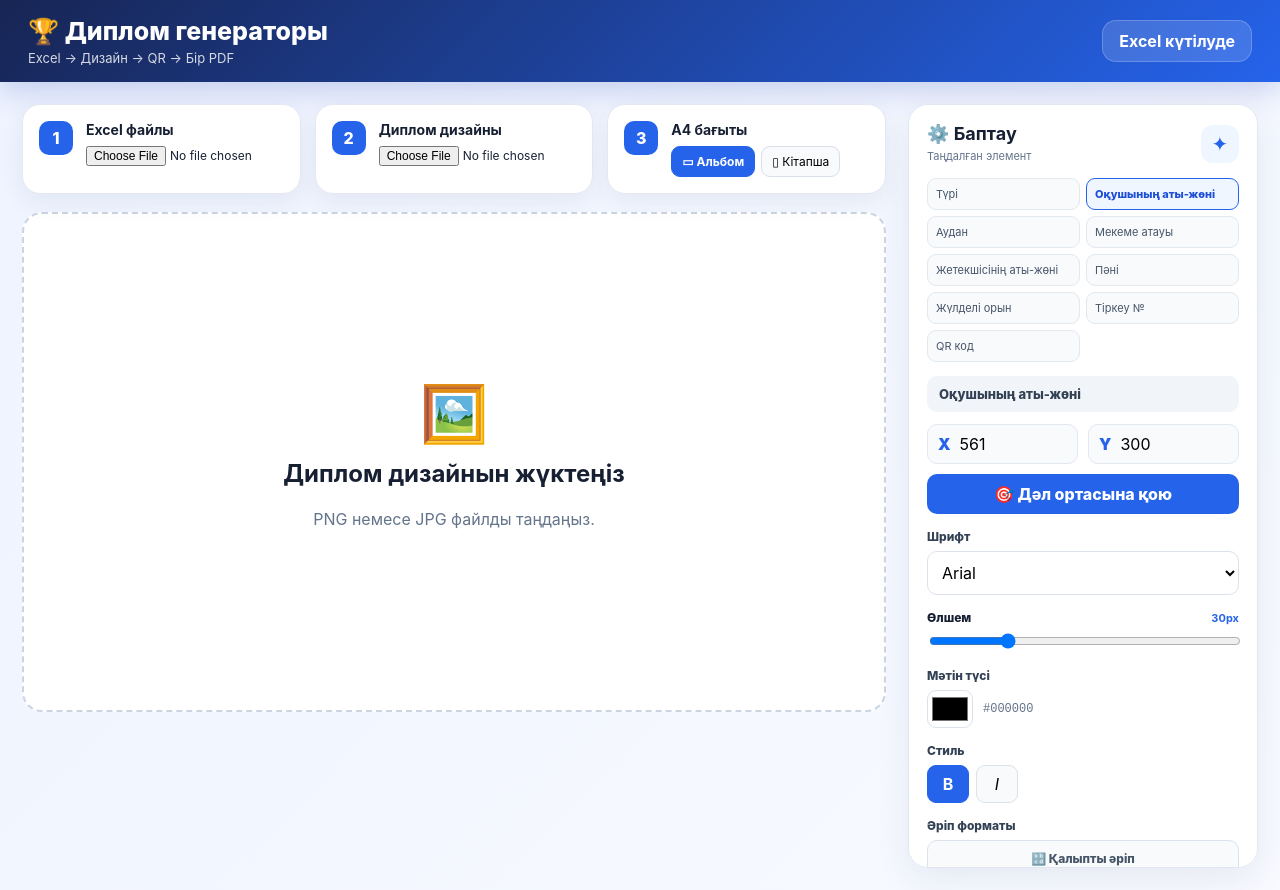
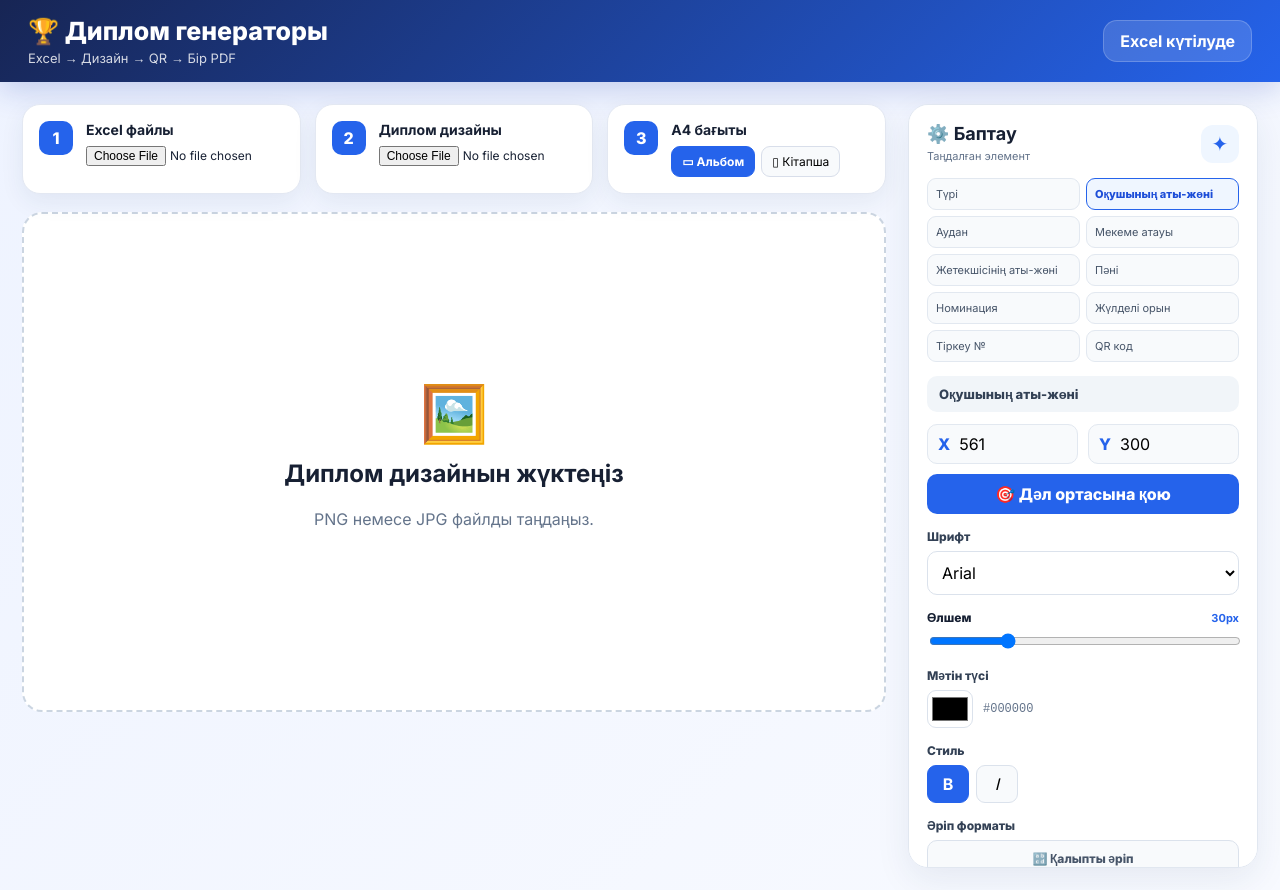
Before and after one commit to almatyoblysy/diplom-2026, a React (Vite) app: page / in a window 1280 px wide. Built offline with nearby package versions, Linux system fonts and the light colour scheme.

Commit message:
QR code update

```diff
--- a/src/App.jsx
+++ b/src/App.jsx
@@ -1,7 +1,33 @@
+import "@fontsource/montserrat/400.css";
+import "@fontsource/montserrat/700.css";
+
+import "@fontsource/noto-sans/400.css";
+import "@fontsource/noto-sans/700.css";
+
+import "@fontsource/noto-serif/400.css";
+import "@fontsource/noto-serif/700.css";
+
+import "@fontsource/playfair-display/400.css";
+import "@fontsource/playfair-display/700.css";
+
+import "@fontsource/cormorant-garamond/400.css";
+import "@fontsource/cormorant-garamond/700.css";
+
 import { useEffect, useMemo, useRef, useState } from "react";
 import * as XLSX from "xlsx";
 import QRCode from "qrcode";
 import jsPDF from "jspdf";
+
+const FONT_URL =
+  "https://fonts.googleapis.com/css2?family=Cormorant+Garamond:wght@400;500;600;700&family=Inter:wght@400;500;600;700;800&family=Lora:wght@400;500;600;700&family=Merriweather:wght@400;700&family=Montserrat:wght@400;500;600;700;800&family=Nunito:wght@400;500;600;700;800&family=Open+Sans:wght@400;600;700;800&family=Oswald:wght@400;500;600;700&family=PT+Sans:wght@400;700&family=PT+Serif:wght@400;700&family=Playfair+Display:wght@400;500;600;700;800&family=Raleway:wght@400;500;600;700;800&display=swap";
+
+const fontLink = document.createElement("link");
+fontLink.rel = "stylesheet";
+fontLink.href = FONT_URL;
+
+if (!document.head.querySelector(`link[href="${FONT_URL}"]`)) {
+  document.head.appendChild(fontLink);
+}
 
 function App() {
   // =========================================================
@@ -130,6 +156,21 @@ function App() {
     },
 
     {
+      id: "nomination",
+      label: "Номинация",
+      x: 561,
+      y: 520,
+      fontFamily: "Arial",
+      fontSize: 20,
+      fontWeight: "normal",
+      fontStyle: "normal",
+      color: "#000000",
+      textAlign: "center",
+      uppercase: false,
+      visible: true,
+    },
+
+    {
       id: "place",
       label: "Жүлделі орын",
       x: 561,
@@ -172,7 +213,7 @@ function App() {
       textAlign: "center",
       uppercase: false,
       visible: true,
-      qrSize: 120,
+      qrSize: 280,
     },
   ]);
 
@@ -201,14 +242,17 @@ function App() {
   // =========================================================
 
   const columnMap = {
-    type: "Түрі",
-    name: "Оқушының аты-жөні",
     district: "Аудан",
     institution: "Мекеме атауы",
     leader: "Жетекшісінің аты-жөні",
+    name: "Оқушының аты-жөні",
     registration: "Тіркеу №",
+    competition: "Байқау атауы",
     subject: "Пәні",
+    nomination: "Номинация",
+    type: "Түрі",
     place: "Жүлделі орын",
+    order: "Өткізу бұйрық номері/күні",
   };
 
   // =========================================================
@@ -375,27 +419,32 @@ function App() {
   const getQrText = (student) => {
     if (!student) return "";
 
-    const type = getStudentValue(student, "type");
     const district = getStudentValue(student, "district");
     const institution = getStudentValue(student, "institution");
     const leader = getStudentValue(student, "leader");
     const name = getStudentValue(student, "name");
-    const registration = getStudentValue(
-      student,
-      "registration"
-    );
+    const registration = getStudentValue(student, "registration");
+    const competition = getStudentValue(student, "competition");
     const subject = getStudentValue(student, "subject");
+    const nomination = getStudentValue(student, "nomination");
+    const type = getStudentValue(student, "type");
     const place = getStudentValue(student, "place");
+    const order = getStudentValue(student, "order");
 
     return [
-      `Диплом: ${type}`,
-      `Оқушы: ${name}`,
+      "ДИПЛОМ ТУРАЛЫ АҚПАРАТ",
+      "",
+      `Аудан: ${district}`,
+      `Мекеме атауы: ${institution}`,
+      `Жетекшісінің аты-жөні: ${leader}`,
+      `Оқушының аты-жөні: ${name}`,
       `Тіркеу №: ${registration}`,
-      `Орын: ${place}`,
+      `Байқау атауы: ${competition}`,
       `Пәні: ${subject}`,
-      `Мектеп: ${institution}`,
-      `Аудан/қала: ${district}`,
-      `Жетекші: ${leader}`,
+      `Номинация: ${nomination}`,
+      `Түрі: ${type}`,
+      `Жүлделі орын: ${place}`,
+      `Өткізу бұйрық номері/күні: ${order}`,
     ].join("\n");
   };
 
@@ -739,7 +788,7 @@ function App() {
     backgroundImage
   ) => {
     // 3x render: PDF/print quality is much better.
-    const SCALE = 2;
+    const SCALE = 4;
 
     const canvas = document.createElement("canvas");
 
@@ -901,6 +950,8 @@ function App() {
 
       setPdfLoading(true);
 
+      await document.fonts.ready;
+
       setPdfProgress(
         "⏳ Диплом фоны дайындалып жатыр..."
       );
@@ -952,8 +1003,7 @@ function App() {
         */
         const imageData =
           diplomaCanvas.toDataURL(
-            "image/jpeg",
-            0.85
+            "image/png"
           );
 
         if (i > 0) {
@@ -1669,28 +1719,76 @@ function App() {
                     )
                   }
                 >
-                  <option value="Arial">
-                    Arial
-                  </option>
+                  <option value="Arial">Arial</option>
 
                   <option value="Times New Roman">
                     Times New Roman
                   </option>
 
-                  <option value="Georgia">
-                    Georgia
-                  </option>
-
-                  <option value="Verdana">
-                    Verdana
-                  </option>
-
-                  <option value="Tahoma">
-                    Tahoma
-                  </option>
+                  <option value="Georgia">Georgia</option>
+
+                  <option value="Verdana">Verdana</option>
+
+                  <option value="Tahoma">Tahoma</option>
 
                   <option value="Trebuchet MS">
                     Trebuchet MS
+                  </option>
+
+                  <option value="Montserrat">
+                    Montserrat
+                  </option>
+
+                  <option value="Playfair Display">
+                    Playfair Display
+                  </option>
+
+                  <option value="Merriweather">
+                    Merriweather
+                  </option>
+
+                  <option value="Lora">
+                    Lora
+                  </option>
+
+                  <option value="Roboto">
+                    Roboto
+                  </option>
+
+                  <option value="Open Sans">
+                    Open Sans
+                  </option>
+
+                  <option value="Noto Sans">
+                    Noto Sans
+                  </option>
+
+                  <option value="Noto Serif">
+                    Noto Serif
+                  </option>
+
+                  <option value="PT Sans">
+                    PT Sans
+                  </option>
+
+                  <option value="PT Serif">
+                    PT Serif
+                  </option>
+
+                  <option value="Cormorant Garamond">
+                    Cormorant Garamond
+                  </option>
+
+                  <option value="Raleway">
+                    Raleway
+                  </option>
+
+                  <option value="Oswald">
+                    Oswald
+                  </option>
+
+                  <option value="Nunito">
+                    Nunito
                   </option>
                 </select>
               </div>
--- a/src/index.css
+++ b/src/index.css
@@ -1,3 +1,25 @@
+@import url('https://fonts.googleapis.com/css2?family=Comfortaa:wght@400;500;600;700&family=Fira+Sans:wght@400;500;600;700&family=Manrope:wght@400;500;600;700;800&family=Montserrat:wght@400;500;600;700;800&family=Nunito:wght@400;500;600;700;800&family=PT+Sans:wght@400;700&family=Roboto+Slab:wght@400;500;600;700&display=swap');
+
+.font-montserrat {
+  font-family: "Montserrat", sans-serif;
+}
+
+.font-noto-sans {
+  font-family: "Noto Sans", sans-serif;
+}
+
+.font-noto-serif {
+  font-family: "Noto Serif", serif;
+}
+
+.font-playfair {
+  font-family: "Playfair Display", serif;
+}
+
+.font-cormorant {
+  font-family: "Cormorant Garamond", serif;
+}
+
 * {
   box-sizing: border-box;
 }
```
Also changed, not shown: package.json (+7 -2 lines), 1 other file (tests, documents, lock files or other folders).
